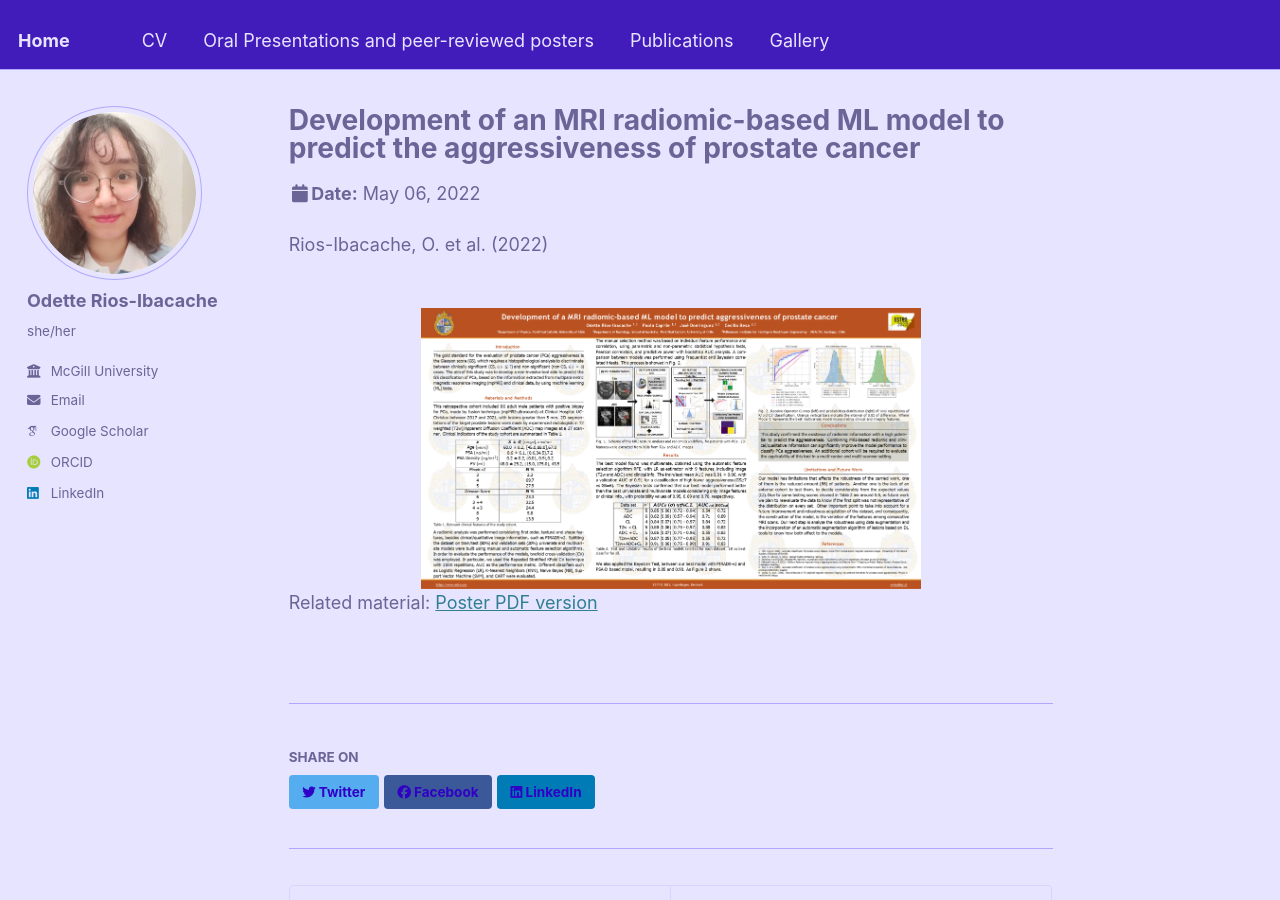
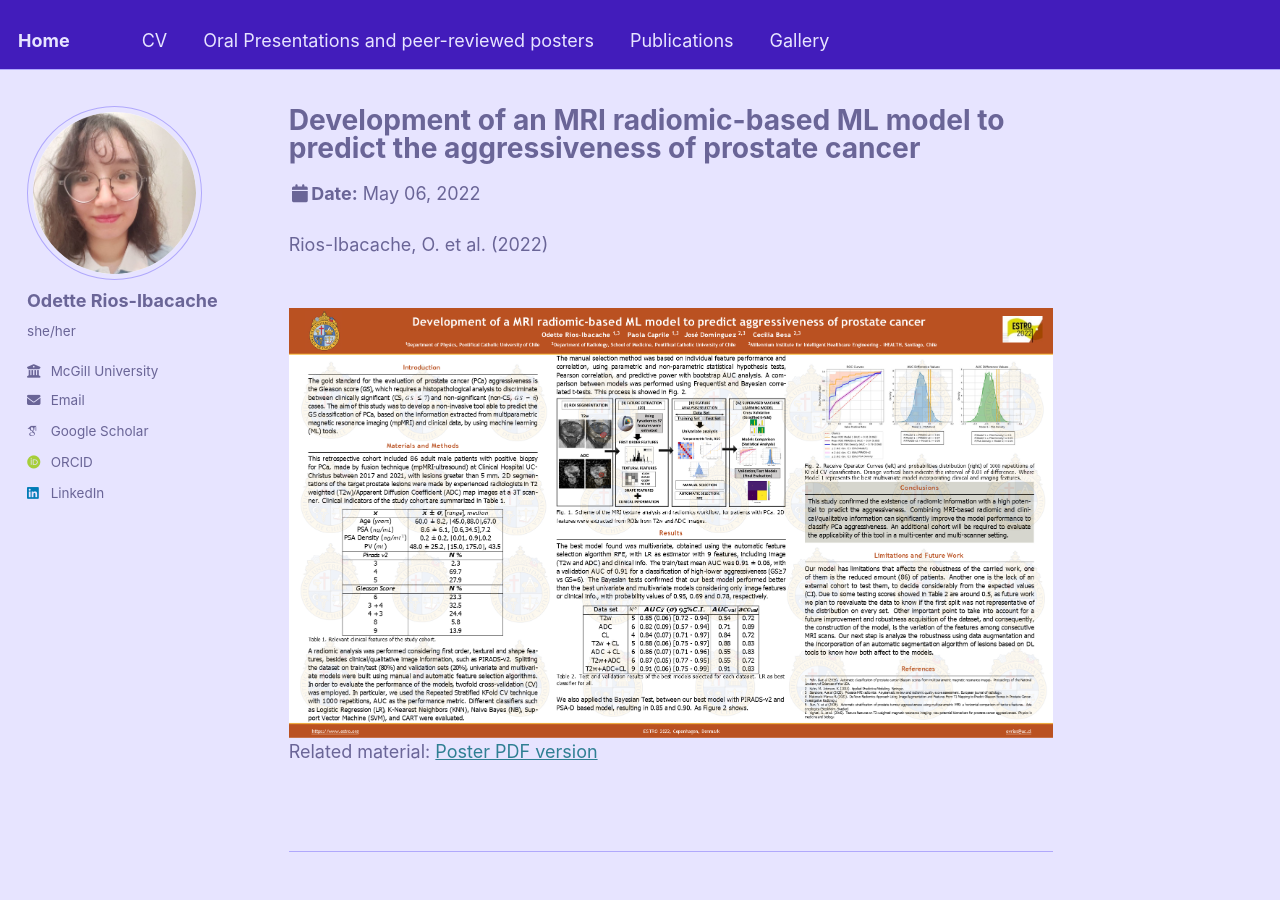
Before and after one commit to OdetteRiosI/odetteriosi.github.io, a Jekyll site: the page built from _talks/talk-7.md, in a window 1280 px wide and 900 px high. Built offline with Jekyll 4.4.1, drawn with Linux system fonts in a browser that asks for light colours; some web fonts are replaced.

Commit message:
Update talk-7.md

```diff
--- a/_talks/talk-7.md
+++ b/_talks/talk-7.md
@@ -10,6 +10,6 @@ location: "Copenhagen, Denmark"
 
 Rios-Ibacache, O. et al. (2022)
 
-<center><br/><img src='/files/Poster___ESTRO.png' width="500" height="500"></center>
+<center><br/><img src='/files/Poster___ESTRO.png' width="800" height="500"></center>
 
 Related material: [Poster PDF version](http://odetteriosi.github.io/files/Poster___ESTRO.pdf)
```
